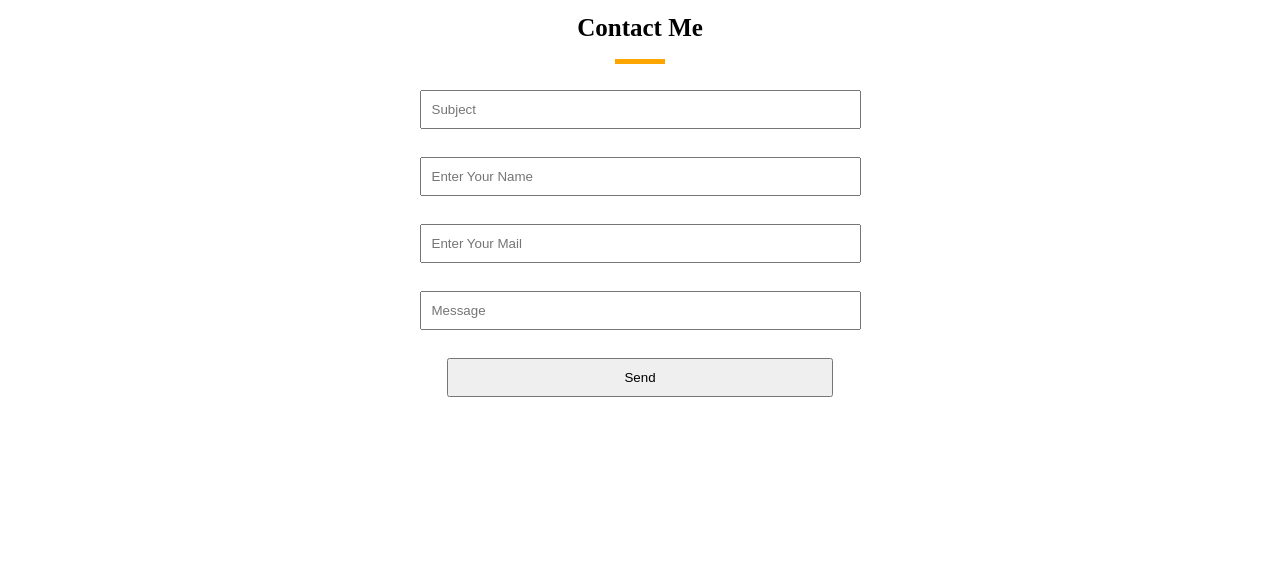
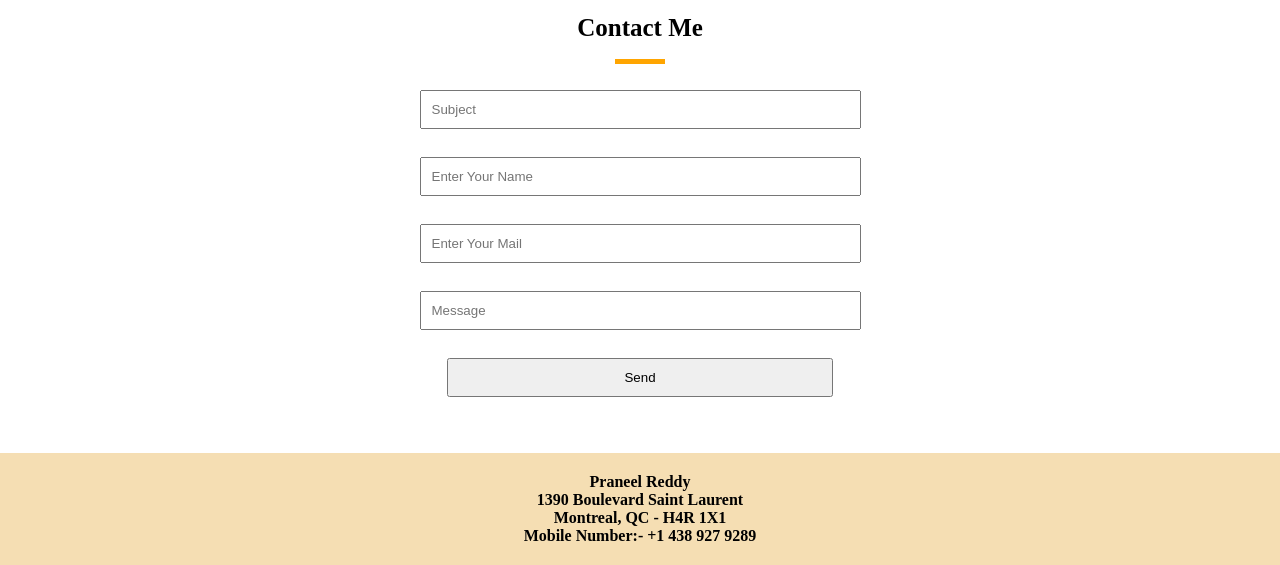
Before and after one commit to praneelreddy07/webdesign_final_project, a plain HTML site: page index.html in a window 1280 px wide. Shown: the part 1639-2204 px from the top of the page. Before the commit the page ends 2056 px from the top, so only its background shows below. Drawn offline with Linux system fonts and the light colour scheme.

Commit message:
footer first commit

```diff
--- a/index.html
+++ b/index.html
@@ -108,8 +108,15 @@
                 </div>
             </div>
 
+        </div><br><br>
+        <div class="phase6">
+            <footer>
+                <div class="division1">
+                    <h4>Praneel Reddy <br> 1390 Boulevard Saint Laurent <br> Montreal, QC - H4R 1X1 <br> Mobile Number:- +1 438 927 9289
+                    </h4>
+                </div>
+            </footer>
         </div>
-
 <script src="./javascript.js"></script>
 </body>
 </html>
--- a/style.css
+++ b/style.css
@@ -124,3 +124,10 @@ button{
 .formclass{
     padding: 20px;
 }
+.phase6{
+    margin: auto;
+    text-align: center;
+    background-color: wheat;
+    color: black;
+    padding: 20px;
+}
```
